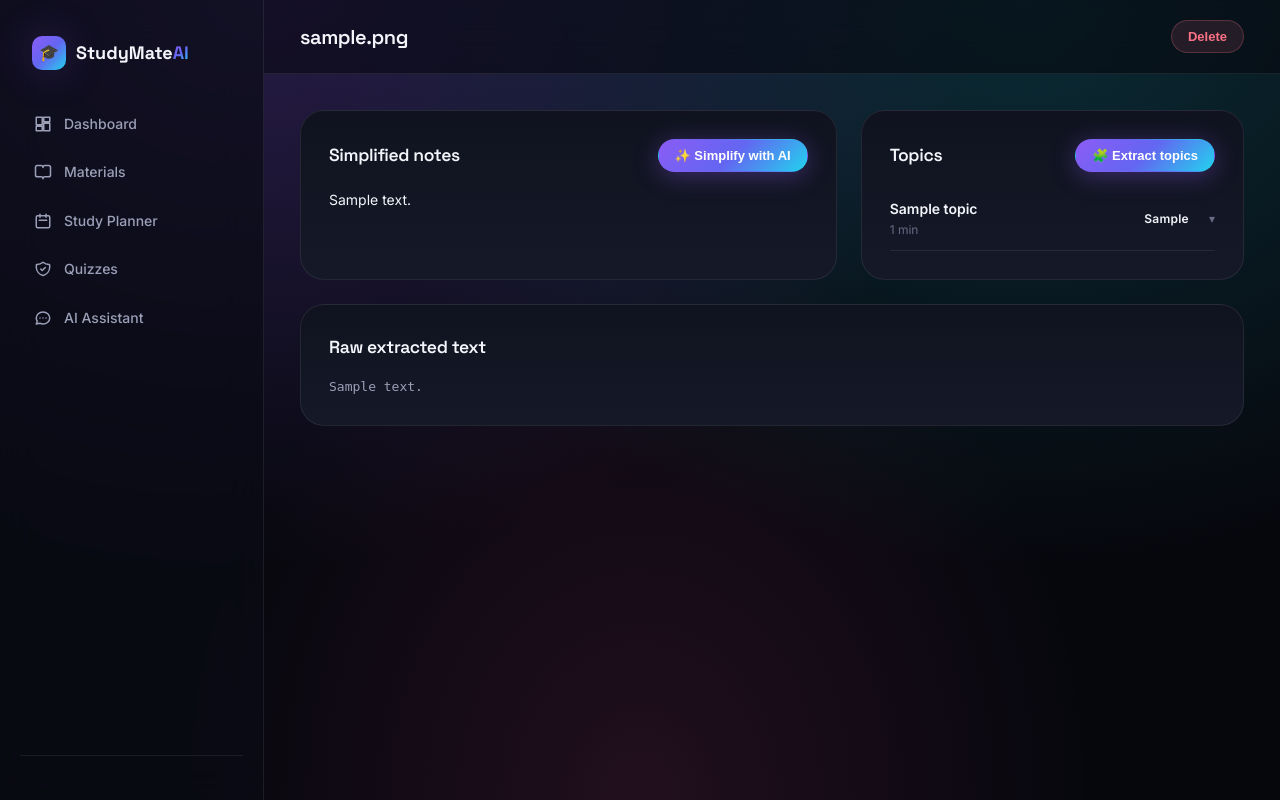
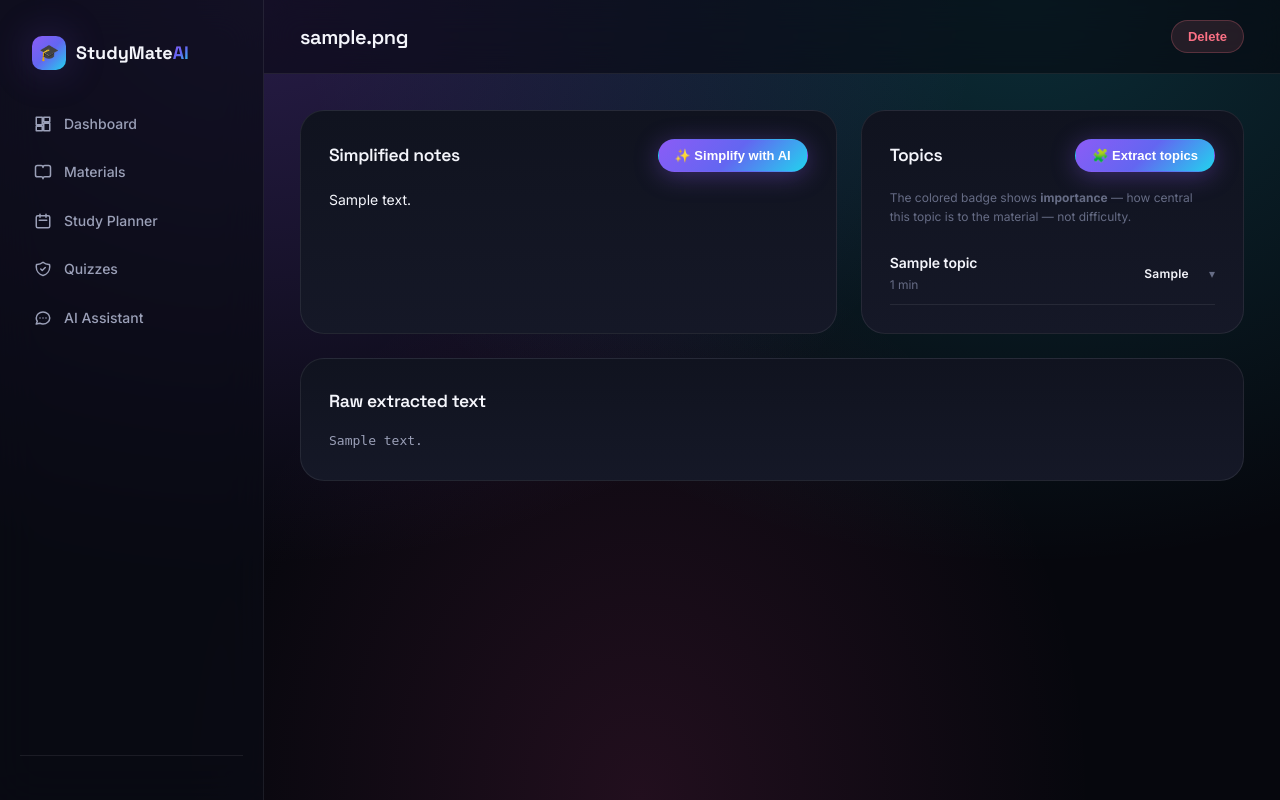
Before and after one commit to Sharan-b2025/StudyMate---AI, a Flask app: template app/templates/materials/detail.html in a window 1280 px wide. Run offline with Flask 3, Linux system fonts and the light colour scheme; tables that the repository leaves empty hold one stand-in row (values such as "Sample post"); the template is opened without the code that fills it: values that come from a table or form of the project are taken from there, most other values are stand-ins (such as "Sample title", 1, 10 or a date in 2020); parts of the project's set-up code (start-up, migrations or seed data) failed here and were passed over.

Commit message:
Update detail.html

```diff
--- a/app/templates/materials/detail.html
+++ b/app/templates/materials/detail.html
@@ -46,6 +46,9 @@
       <h3>Topics</h3>
       <button id="extract-btn" class="btn btn-primary btn-sm">🧩 Extract topics</button>
     </div>
+    {% if topics %}
+    <p class="text-muted mb-2" style="font-size:12px;">The colored badge shows <strong>importance</strong> — how central this topic is to the material — not difficulty.</p>
+    {% endif %}
     <div id="topics-output">
       {% if topics %}
         {% for t in topics %}
@@ -56,12 +59,15 @@
               <div class="text-muted" style="font-size:12px;">{{ t.estimated_minutes }} min</div>
             </div>
             <div class="flex items-center gap-1">
-              <span class="badge badge-{{ t.importance }}">{{ t.importance }}</span>
+              <span class="badge badge-{{ t.importance }}" title="Importance: how central this topic is — not difficulty">{{ t.importance }}</span>
               <span class="text-muted" style="font-size:12px;">▾</span>
             </div>
           </div>
           <div class="topic-panel" id="topic-panel-{{ t.id }}" style="display:none;padding:0 0 16px;">
-            <button class="btn btn-primary btn-sm topic-simplify-btn" data-topic-id="{{ t.id }}">✨ Simplify this topic</button>
+            <div class="flex gap-2" style="flex-wrap:wrap;">
+              <button class="btn btn-primary btn-sm topic-simplify-btn" data-topic-id="{{ t.id }}">✨ Simplify this topic</button>
+              <a href="{{ url_for('coach.index', topic_id=t.id) }}" class="btn btn-ghost btn-sm">🎓 Ask AI Coach about this</a>
+            </div>
             <div class="topic-notes mt-2" id="topic-notes-{{ t.id }}" style="font-size:13px;white-space:pre-wrap;line-height:1.7;">
               {{ t.simplified_content or "" }}
             </div>
```
